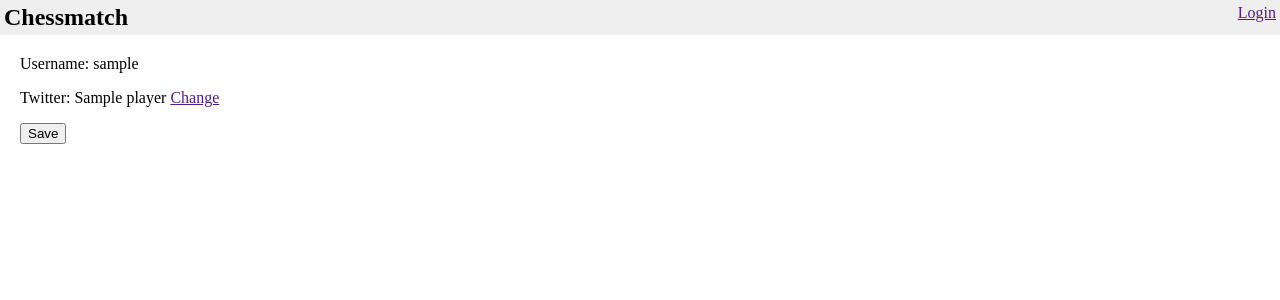
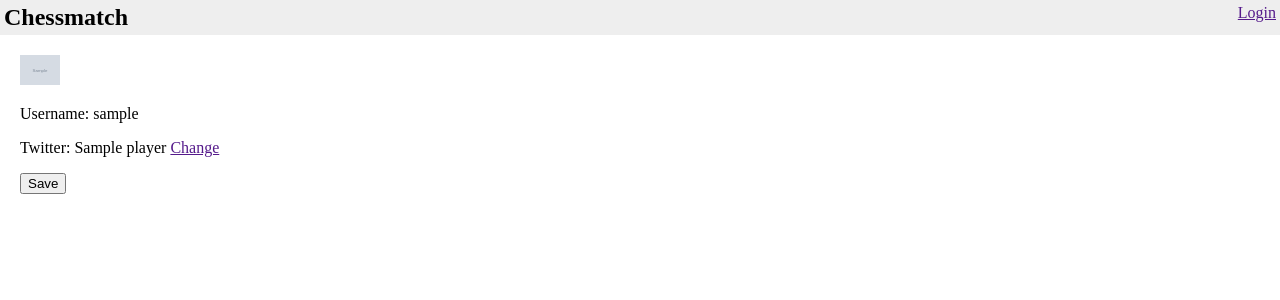
Before and after one commit to lithium/django-chessmatch, a Python web app: template apps/chessmatch/templates/chessmatch/account.html in a window 1280 px wide. Shown: the top 300 px of the page. Run offline with Jinja, Linux system fonts and the light colour scheme; the template is opened without the code that fills it: most values are stand-ins (such as "Sample title", 1, 10 or a date in 2020); grey boxes marked "Sample" are stand-in pictures; some libraries are stand-ins or nearby versions.

Commit message:
avatar cleanup

```diff
--- a/apps/chessmatch/templates/chessmatch/account.html
+++ b/apps/chessmatch/templates/chessmatch/account.html
@@ -2,6 +2,7 @@
 
 {%block content%}
 
+<img class="avatar" src="{{player.avatar}}"/>
 
 <p><label>Username:</label> <span>{{player.user.username}}</span></p>
 
--- a/apps/chessmatch/views.py
+++ b/apps/chessmatch/views.py
@@ -232,6 +232,7 @@ class AccountView(UpdateView):
     form_class = AccountForm
     template_name = 'chessmatch/account.html'
     context_object_name = 'player'
+    success_url = '/account/'
 
     def get(self, request, **kwargs):
         if not request.user.is_authenticated():
--- a/apps/mainsite/static/css/screen.css
+++ b/apps/mainsite/static/css/screen.css
@@ -115,9 +115,8 @@ section.game-info {
     text-align: center;
 }
 
-#movelist .names img.avatar {
+img.avatar {
     width: 40px;
-
 }
 
 /* chess board and pieces */
```
